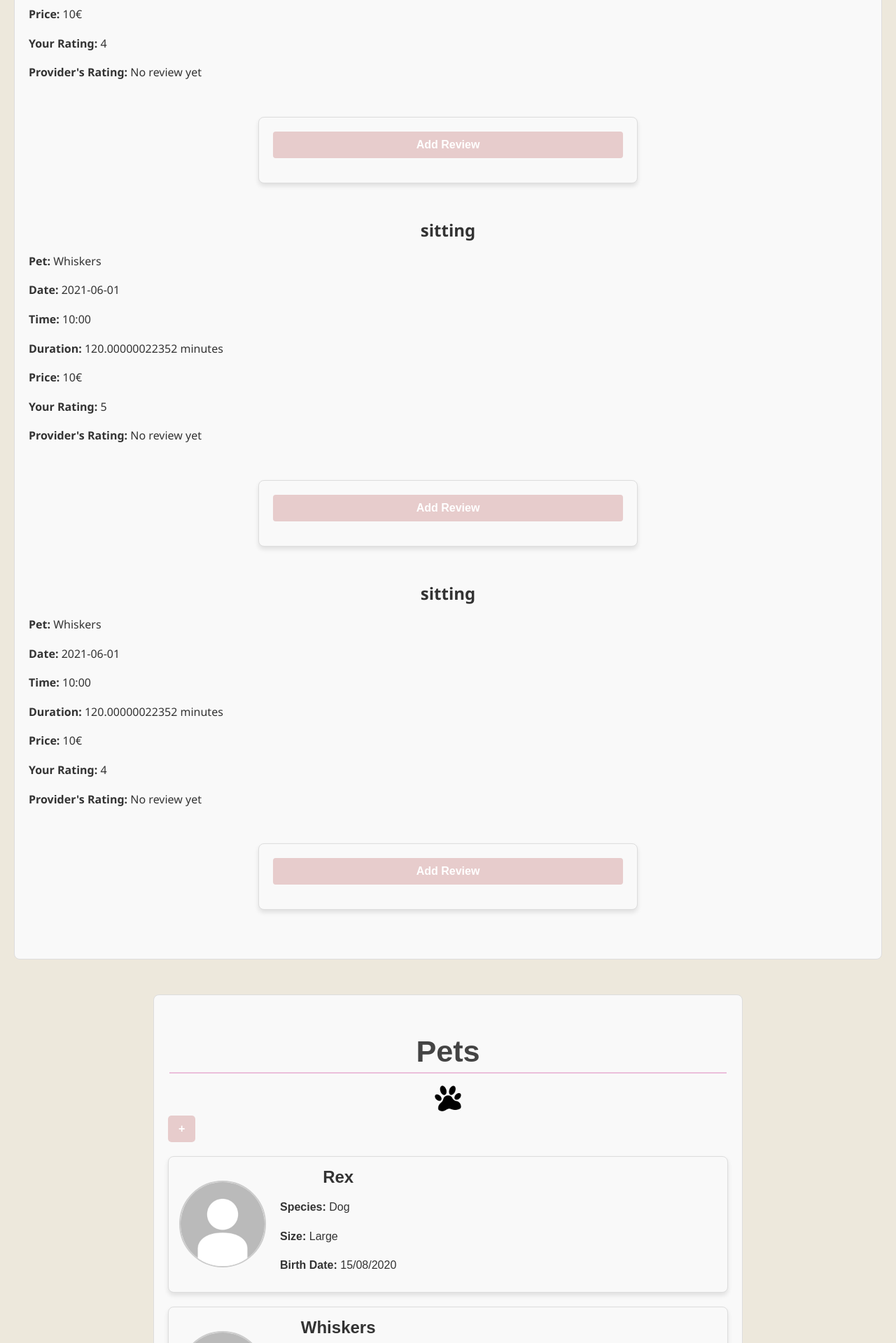
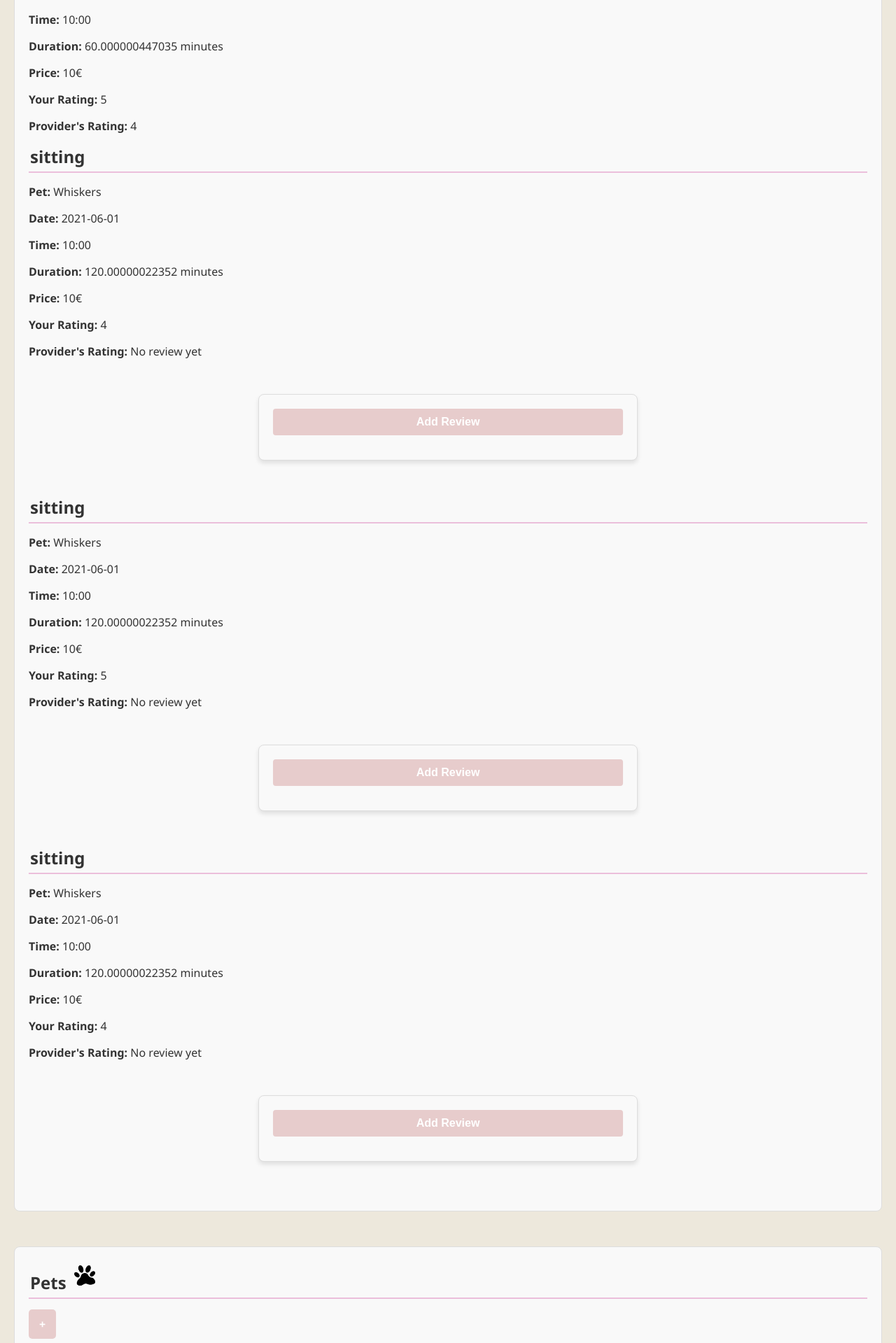
Before and after one commit to catarinapais/esin_final_project, a PHP site: page /account.php in a window 1280 px wide. Shown: the part 1561-3480 px from the top of the page at 70% size. Run offline with PHP 8.4, Linux system fonts and the light colour scheme; the visitor is signed in with stand-in values (Sample User, id 1); data comes from the database, SQL or seed files in the repository; both versions use the stored data as it was after the commit.

Commit message:
nada quase

```diff
--- a/account.php
+++ b/account.php
@@ -126,8 +126,7 @@ try {
     <title>Account</title>
     <meta charset="utf-8">
     <meta name="viewport" content="width=device-width, initial-scale=1.0">
-    <link href="css/style.css" rel="stylesheet">
-    <link href="css/layout.css" rel="stylesheet">
+
     <link href="css/responsive.css" rel="stylesheet">
     <link href="css/account.css" rel="stylesheet">
 </head>
@@ -137,6 +136,17 @@ try {
 <?php
     include('templates/header_tpl.php');
     ?>
+
+
+<aside class="sidebar">
+    <h2>Sections</h2>
+    <ul>
+        <li><a href="#staticTags">Personal Information</a></li>
+        <li><a href="#pastServices">Past Services</a></li>
+        <li><a href="#pastBookings">Past Bookings</a></li>
+        <li><a href="#pets">Pets</a></li>
+    </ul>
+</aside>
 
     <main id="accountcontent">
 
@@ -259,7 +269,7 @@ try {
             <?php endif; ?>
             <section id="pets">
     <legend>
-        <h2>Pets</h2>
+        <d>Pets<d>
         <img src="images/assets/pata.png" alt="Pet" class="pet-icon">
     </legend>
 
@@ -346,14 +356,6 @@ try {
 
     </div>
     </main>
-    <aside class="sidebar">
-    <h2>Sections</h2>
-    <ul>
-        <li><a href="#staticTags">Personal Information</a></li>
-        <li><a href="#pastServices">Past Services</a></li>
-        <li><a href="#pastBookings">Past Bookings</a></li>
-        <li><a href="#pets">Pets</a></li>
-    </ul>
-</aside>
+
 
     <?php include('templates/footer_tpl.php'); ?>
--- a/bookingRequest.php
+++ b/bookingRequest.php
@@ -122,7 +122,7 @@ include('templates/header_tpl.php');
 
                 <div class="form-group">
                     <label for="photo_consent">
-                        <p>Photo Consent:</p><span class="required">*</span>
+                        <p>Do you allow us to take pictures of your pet for our social media?</p><span class="required">*</span>
                     </label>
                     <label>
                         <input type="radio" name="photo_consent" value="yes" required> Yes
--- a/css/account.css
+++ b/css/account.css
@@ -1,56 +1,34 @@
-
+/* Corpo da página */
 body {
-
     display: grid;
-    grid-template-columns: [start] 4fr [middle] 1fr [end];
-    grid-template-rows: [start] auto [nav] auto [news] 1fr [footer] auto [end];
-  }
-
-  body > header {
-    grid-column: start / end;
-  }
-
-  #maincontent {
-    grid-column: start;
-  }
-
-
-  aside {
-    grid-column: middle;
-    grid-row: nav / footer;
-  }
-
-  body > footer {
-    grid-column: start / end;
+    grid-template-columns: 1fr 2fr; /* Definir 1fr para a sidebar e 2fr para o conteúdo principal */
+    grid-template-rows: auto auto 1fr auto;
+    grid-gap: 20px; /* Espaçamento entre os elementos */
 }
 
-html {
-    scroll-behavior: smooth;
+/* Definir o conteúdo principal para ocupar metade da grade */
+#maincontent {
+    grid-column: 1 / 2; /* Ajusta para a coluna principal */
+    width: 100%; /* Garante que o conteúdo ocupe a largura disponível */
+    margin: 0 auto; /* Centraliza o conteúdo */
 }
 
-h2, h3 {
-    color: #444;
-    margin-bottom: 15px;
+/* Sidebar */
+aside.sidebar {
+    position: sticky; /* Alterado para sticky ao invés de fixed */
+    top: 0;
+    z-index: 10; /* Aumentado para garantir que a sidebar fique acima de outros elementos */
+    grid-column: 2; /* Sidebar na coluna do meio */
+    grid-row: 2 / 5; /* Ocupa do nav até o footer */
+    background-color: #E7CCCC; /* Cor de fundo suave */
+    padding: 20px; /* Espaço interno para o conteúdo */
+    border-radius: 10px; /* Bordas arredondadas */
+    box-shadow: 0px 4px 8px rgba(0, 0, 0, 0.1); /* Sombras suaves */
+    text-align: center;
+    transition: all 0.3s ease; /* Animação suave ao interagir */
 }
 
-p {
-    line-height: 1.6;
-    margin-bottom: 10px;
-}
-
-
-aside.sidebar {
-    background-color: #E7CCCC;  /* Cor de fundo suave */
-    padding: 20px;  /* Espaço interno para o conteúdo */
-    border-radius: 10px;  /* Bordas arredondadas */
-    box-shadow: 0px 4px 8px rgba(0, 0, 0, 0.1);  /* Sombras suaves para dar profundidade */
-    text-align: center;
-
-
-    top: 0;  /* Fixa no topo */
-
-    transition: all 0.3s ease;  /* Animação suave ao interagir */
-}
+/* Títulos dentro da sidebar */
 .sidebar h2 {
     font-size: 1.9em;
     color: #fcfcfc;
@@ -186,41 +154,33 @@ form input[type="submit"]:hover {
     background-color: #c181a4;
 }
 
+/* Formulário de pet */
 #newPetForm {
-    margin-top: 20px;
-    display: none;
-}
-
-#toggleForm:checked ~ #newPetForm {
-    display: block;
-}
-
-
-#pets {
-    margin: 20px auto;
-    max-width: 800px;
-    font-family: Arial, sans-serif;
-}
-
-legend h2 {
-    font-size: 1.8em;
-    margin-bottom: 10px;
-}
-
-.pet-icon {
-    width: 50px;
-    height: auto;
-    vertical-align: middle;
-}
-
-#newPetForm {
-    margin: 20px 0;
+    width: 100%; /* O formulário agora ocupa 100% da largura disponível */
+    margin: 0 auto; /* Centraliza o formulário */
     padding: 20px;
     border: 1px solid #ddd;
     border-radius: 8px;
     background-color: #f9f9f9;
+    display: none; /* Inicialmente escondido */
 }
 
+/* Mostrar o formulário quando a caixa de seleção estiver marcada */
+#toggleForm:checked + #addPetButton + #newPetForm {
+    display: block;
+    margin-top: 20px;
+}
+
+/* Alterar o texto do botão quando o formulário estiver visível */
+#toggleForm:checked + #addPetButton::after {
+    content: '-';
+}
+
+#toggleForm:not(:checked) + #addPetButton::after {
+    content: '+';
+}
+
+/* Estilo dos cartões de pets */
 .pets-container {
     display: flex;
     flex-direction: column;
@@ -257,52 +217,34 @@ legend h2 {
     object-fit: cover; /* Garante o ajuste da imagem sem distorção */
 }
 
-/* Alinha o nome do pet (legend) no centro do cartão */
 .pet-info legend {
-    text-align: center;  /* Centraliza o nome do pet */
-    font-size: 1.5em;  /* Tamanho maior para o nome do pet */
+    text-align: center; /* Centraliza o nome do pet */
+    font-size: 1.5em; /* Tamanho maior para o nome do pet */
     margin-bottom: 10px; /* Espaço inferior para separar do conteúdo abaixo */
 }
 
-/* Se necessário, você pode ajustar outros elementos do pet */
 .pet-info p {
     text-align: left; /* Garante que as informações (espécie, tamanho, idade) estejam alinhadas à esquerda */
     margin-left: 0; /* Remover qualquer margem esquerda indesejada */
 }
 
 
-.pet-info legend {
-    text-align: center;
-    font-size: 1.5em;  /* Opcional: Aumenta o tamanho da fonte do nome */
-    margin-bottom: 10px; /* Espaço inferior para separar do conteúdo abaixo */
-
+/* Estilo para o legend */
+legend d{
+    font-size: 1em;
+}
+legend {
+    display: flex; /* Usando flexbox para alinhar o título e a imagem */
+    align-items:center; /* Alinha o título e a imagem verticalmente */
+    gap: 10px; /* Adiciona espaço entre o título e a imagem */
+    margin-bottom: 15px; /* Espaço abaixo do legend */
+    border-bottom: 2px solid #ebbfdb; /* Borda rosa abaixo do título */
+    padding-bottom: 5px; /* Ajusta o padding para a borda não ficar muito grande */
 }
 
-
-/* Hide the newPetForm by default */
-#newPetForm {
-    display: none;
+/* Estilo para a imagem da pata */
+.pet-icon {
+    width: 40px; /* Define o tamanho da imagem */
+    height: 40px;
+    object-fit: cover; /* Garante que a imagem se ajuste bem ao espaço */
 }
-
-/* Show the newPetForm when the checkbox is checked */
-#toggleForm:checked + #addPetButton + #newPetForm {
-    display: block;
-    margin-top: 20px;
-}
-
-/* Change the button text when the form is visible */
-#toggleForm:checked + #addPetButton::after {
-    content: '-';
-}
-
-#toggleForm:not(:checked) + #addPetButton::after {
-    content: '+';
-}
-
-#newPetForm input[type="submit"] {
-    transition: background-color 0.3s ease;
-}
-
-#newPetForm input[type="submit"]:hover {
-    background-color: #B88080;
-}
--- a/templates/footer_tpl.php
+++ b/templates/footer_tpl.php
@@ -30,11 +30,28 @@ session_start();
             <p>Rua Dr. Roberto Frias, 4200-465 Porto</p>
             <p>Open Hours: Mon-Fri, 9am - 6pm</p>
         </div>
+  <!-- Newsletter Section -->
+  <div class="footer-section">
+            <h3>Subscribe to our Newsletter</h3>
 
-        <!-- Newsletter Section -->
-        <div class="footer-section">
-            <h3>Subscribe to our Newsletter</h3>
-            <form action="/subscribe" method="post">
+            <?php
+            // Inicializa a variável de mensagem
+            $message = "";
+
+            // Verifica se o formulário foi enviado
+            if ($_SERVER['REQUEST_METHOD'] === 'POST') {
+                $email = $_POST['email'];
+                $message = "Thank you for subscribing! You will hear from us soon :)";
+                // Aqui, você poderia adicionar lógica para salvar o email em um banco de dados ou arquivo, se necessário.
+            }
+
+            // Exibe a mensagem, se houver
+            if (!empty($message)) {
+                echo '<p style="color: green;">' . htmlspecialchars($message) . '</p>';
+            }
+            ?>
+
+            <form action="" method="post">
                 <input type="email" name="email" placeholder="Your email address" required>
                 <button type="submit">Subscribe</button>
             </form>
```
Also changed, not shown: other parts of css/account.css (+26 -36 lines), database.db, images/uploads/photo_2024-11-27_09-28-40.jpg (added).
